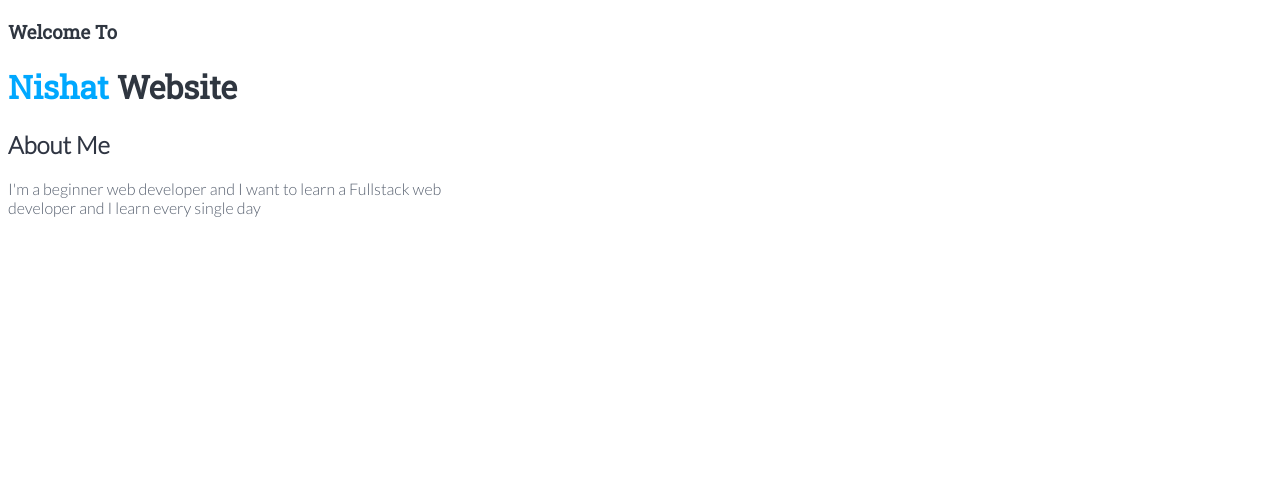
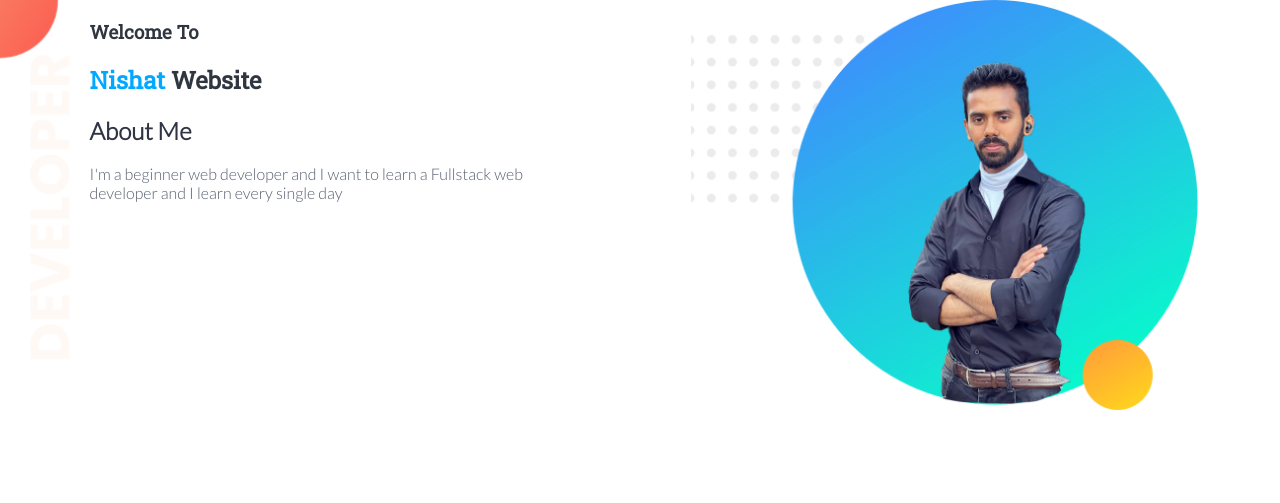
Before and after one commit to nishat-1/my-web-site, a plain HTML site: page index.html in a window 1280 px wide. Drawn offline with Linux system fonts and the light colour scheme.

Commit message:
back ground img

```diff
--- a/index.html
+++ b/index.html
@@ -10,12 +10,19 @@
     <link href="https://fonts.googleapis.com/css2?family=Lato:wght@300&display=swap" rel="stylesheet">
 </head>
 <body>
-    <h3>Welcome To</h3>
-    <h1> <span id="highlight">Nishat</span> Website</h1>
-    <h2 id="af">About Me</h2>
-    <p>I'm a beginner web developer and I want to learn a Fullstack web</br> developer and I learn every single day
+    <section class="top-banner">
+        <div class="half-width">
+                <h3>Welcome To</h3>
+        <h1> <span id="highlight">Nishat</span> Website</h1>
+        <h2 id="af">About Me</h2>
+        <p>I'm a beginner web developer and I want to learn a Fullstack web</br> developer and I learn every single day
 
-    </p>
+        </p>
 
+        </div>
+        <div class="half-width">
+            <img src="img/pic1.png" alt="">
+        </div>
+    </section>
 </body>
 </html>
--- a/style.css
+++ b/style.css
@@ -2,6 +2,9 @@ h1{
     font-family: 'Roboto Slab', serif;
     color:#2f3640;
 
+}
+body{
+    margin: 0%;
 }
 h3{
     font-family: 'Roboto Slab', serif;
@@ -18,3 +21,9 @@ p{
     font-family: 'Lato', sans-serif;
     color: #57606f;
 }
+.half-width{ width: 40%; float: left; padding-left: 2%; margin-left: 5%;}
+.half-width img{
+    width: 100%;
+}
+.top-banner{ background-image: url("img/top-banner.png");background-repeat: no-repeat;}
+section{height: 500px;}
```
Also changed, not shown: img/dream-bg.png (added), img/exp-bg.png (added), img/top-banner.png (added).
